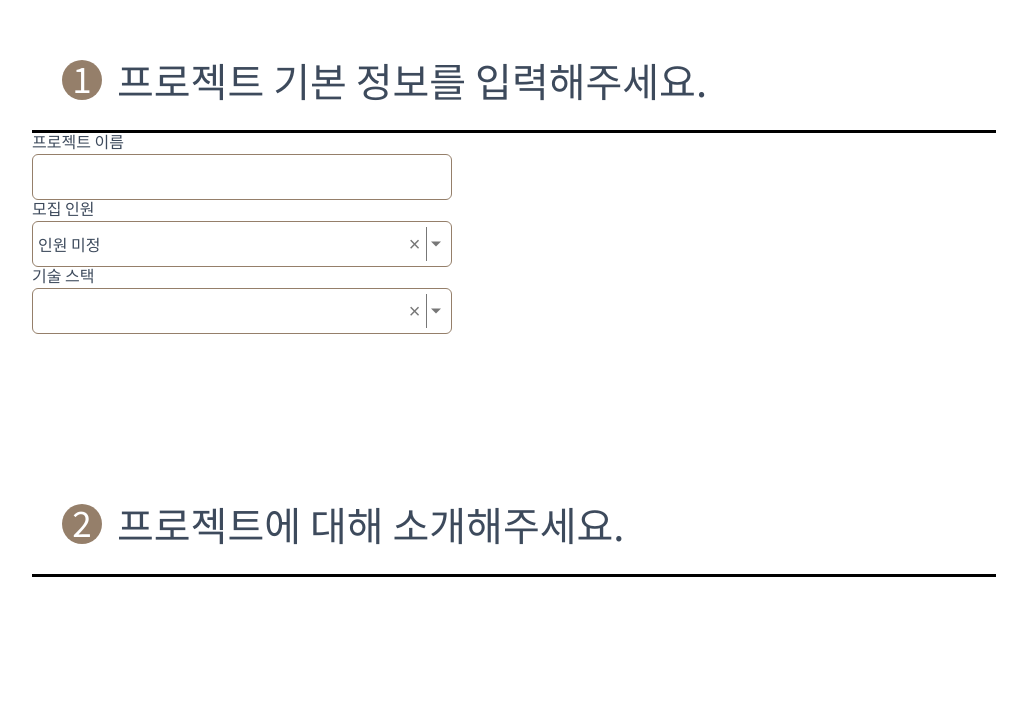
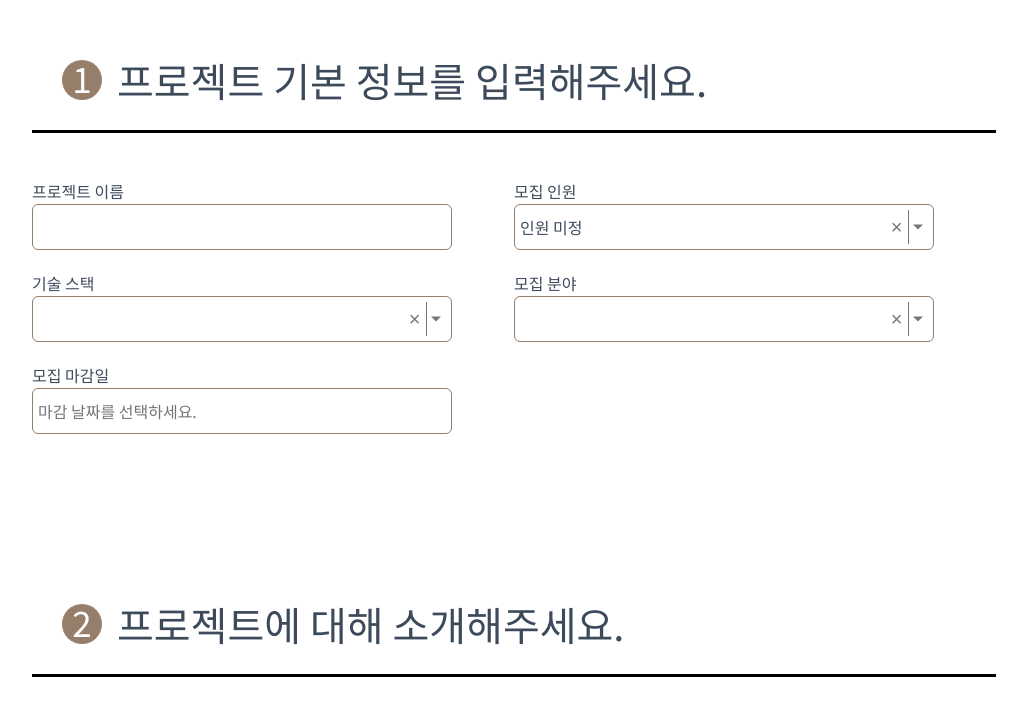
Before and after one commit to Team13-MoaMoa/frontend, a Next.js app: page /write in a window 1280 px wide. Shown: the top 716 px of the page, without its empty margins (126-1153 px from the left). Built offline with nearby package versions, Linux system fonts and the light colour scheme.

Commit message:
feat : 모집 마감일 입력 input 개발

```diff
--- a/package.json
+++ b/package.json
@@ -15,12 +15,16 @@
     "@emotion/styled": "^11.10.6",
     "@types/node": "18.15.5",
     "@types/react": "18.0.28",
+    "@types/react-datepicker": "^4.10.0",
     "@types/react-dom": "18.0.11",
+    "date-fns": "^2.29.3",
     "eslint": "8.36.0",
     "eslint-config-next": "13.2.4",
     "next": "13.2.4",
     "react": "18.2.0",
+    "react-datepicker": "^4.11.0",
     "react-dom": "18.2.0",
+    "sass": "^1.61.0",
     "typescript": "5.0.2"
   },
   "devDependencies": {
--- /dev/null
+++ b/src/components/Calendar/index.tsx
@@ -0,0 +1,125 @@
+import styled from '@emotion/styled';
+import { useState } from 'react';
+import DatePicker from 'react-datepicker';
+import 'react-datepicker/dist/react-datepicker.css';
+import { getMonth, getYear } from 'date-fns';
+import { ko } from 'date-fns/locale';
+import styles from './styles.module.scss';
+
+const YEARS = Array.from(
+  { length: getYear(new Date()) + 1 - 2000 },
+  (_, i) => getYear(new Date()) + i
+);
+const MONTHS = [
+  'January',
+  'February',
+  'March',
+  'April',
+  'May',
+  'June',
+  'July',
+  'August',
+  'September',
+  'October',
+  'November',
+  'December',
+];
+
+export default function CalendarInput() {
+  const [value, onChange] = useState<Date | null>();
+
+  return (
+    <CustomCalendar
+      selected={value || null}
+      shouldCloseOnSelect
+      onChange={(date: Date) => onChange(date)}
+      onChangeRaw={(e) => e.preventDefault()}
+      onFocus={(e) => e.target.blur()}
+      dateFormat="yyyy-MM-dd"
+      locale={ko}
+      minDate={new Date()}
+      showPopperArrow={false}
+      placeholderText="마감 날짜를 선택하세요."
+      calendarClassName={styles.calenderWrapper}
+      dayClassName={(d) =>
+        value && d.getDate() === value!.getDate()
+          ? styles.selectedDay
+          : styles.unselectedDay
+      }
+      className={styles.datePicker}
+      renderCustomHeader={({
+        date,
+        changeYear,
+        decreaseMonth,
+        increaseMonth,
+        prevMonthButtonDisabled,
+        nextMonthButtonDisabled,
+      }) => (
+        <div className={styles.customHeaderContainer}>
+          <div>
+            <span className={styles.month}>{MONTHS[getMonth(date)]}</span>
+            <select
+              value={getYear(date)}
+              className={styles.year}
+              onChange={({ target: { value } }) => changeYear(+value)}
+            >
+              {YEARS.map((option) => (
+                <option key={option} value={option}>
+                  {option}
+                </option>
+              ))}
+            </select>
+          </div>
+          <div>
+            <button
+              type="button"
+              onClick={decreaseMonth}
+              className={styles.monthButton}
+              disabled={prevMonthButtonDisabled}
+            >
+              {/* <LeftArrow fill='#ffffff' /> */}
+              <p>&lt;</p>
+            </button>
+            <button
+              type="button"
+              onClick={increaseMonth}
+              className={styles.monthButton}
+              disabled={nextMonthButtonDisabled}
+            >
+              {/* <RightArrow fill='#ffffff' /> */}
+              <p>&gt;</p>
+            </button>
+          </div>
+        </div>
+      )}
+    />
+  );
+}
+
+// const Container = styled.div`
+//   height: 4.6rem;
+//   border: 1px solid ${(props) => props.theme.main_brown};
+//   border-radius: 6px;
+//   padding: 0.5em;
+//   outline: none;
+//   font-size: 1.6rem;
+//   color: ${(props) => props.theme.text_color};
+//   & input {
+//     color: ${(props) => props.theme.text_color};
+//   }
+// `;
+const CustomCalendar = styled(DatePicker)`
+  width: 100%;
+  height: 4.6rem;
+  display: flex;
+  align-items: center;
+  border: 1px solid ${(props) => props.theme.main_brown};
+  border-radius: 6px;
+  background-color: transparent;
+  color: ${(props) => props.theme.text_color};
+  padding: 0 0.5rem;
+  cursor: pointer;
+  &:focus {
+    border-width: 2px;
+  }
+`;
--- /dev/null
+++ b/src/components/Calendar/styles.module.scss
@@ -0,0 +1,79 @@
+.customHeaderContainer {
+  display: flex;
+  justify-content: space-between;
+  align-items: center;
+  background-color: white;
+  height: 100%;
+  margin-top: 0.8rem;
+  padding: 0 1.2rem 0 2.4rem;
+
+  .month {
+    font-size: 1.6rem;
+    font-weight: 500;
+  }
+
+  .year {
+    // background-color: colors.$BG_COLOR;
+    // color: colors.$WHITE;
+    border: none;
+    font-size: 1.6rem;
+    font-weight: 500;
+    padding-right: 0.5rem;
+    cursor: pointer;
+    font-family: 'Noto Sans KR', serif;
+  }
+
+  .monthButton {
+    width: 3.4rem;
+    height: 3.4rem;
+    padding: 0.5rem;
+    border-radius: 50%;
+
+    + .monthButton {
+      margin-left: 2.4rem;
+    }
+
+    &:hover {
+      // background-color: rgba(colors.$WHITE, 0.08);
+    }
+
+    &:disabled {
+      cursor: default;
+      // background-color: colors.$BG_COLOR;
+
+      svg {
+        fill: #575757;
+      }
+    }
+  }
+}
+
+.calenderWrapper {
+  // background-color: colors.$BG_COLOR;
+  // color: colors.$WHITE;
+}
+
+.selectedDay,
+.unselectedDay {
+  // color: colors.$WHITE;
+  padding: 0.3rem 0.1rem 0 0;
+  width: 3.6rem;
+  height: 3.6rem;
+}
+
+.selectedDay {
+  // background-color: colors.$ORANGE;
+  border-radius: 50%;
+
+  &:hover {
+    border-radius: 50%;
+    background-color: #c27101;
+  }
+}
+
+.unselectedDay {
+  &:hover {
+    border-radius: 50%;
+    // background-color: rgba(colors.$WHITE, 0.08);
+  }
+}
--- a/src/components/Select/index.tsx
+++ b/src/components/Select/index.tsx
@@ -181,6 +181,9 @@ const OptionBadge = styled.button`
   color: ${(props) => props.theme.text_color};
   background: #f9fafb;
   outline: none;
+  ${(props) => props.theme.mq.mobile} {
+    zoom: 0.5;
+  }
   &:hover,
   &:focus {
     background-color: hsl(0, 100%, 95%);
--- a/src/pages/write/index.tsx
+++ b/src/pages/write/index.tsx
@@ -2,6 +2,7 @@ import React, { useState } from 'react';
 import * as S from './styles';
 import Select from '@/components/Select';
 import { SelectOption } from '@/types/select';
+import CalendarInput from '@/components/Calendar';
 
 const MemberOptions: SelectOption[] = [
   { label: '인원 미정', value: '1' },
@@ -19,12 +20,21 @@ const StackOptions: SelectOption[] = [
   { label: 'Angular', value: 'Angular' },
   { label: 'Svelte', value: 'Svelt' },
 ];
+const PartOptions: SelectOption[] = [
+  { label: '프론트엔드', value: 'FE' },
+  { label: '백엔드', value: 'BE' },
+  { label: '디자이너', value: 'Designer' },
+  { label: '기획', value: 'planner' },
+  { label: '마케팅', value: 'Marketing' },
+  { label: 'AI', value: 'AI' },
+];
 
 export default function Write() {
   const [member, setMember] = useState<SelectOption | undefined>(
     MemberOptions[0]
   );
   const [stack, setStack] = useState<SelectOption[]>([]);
+  const [part, setPart] = useState<SelectOption[]>([]);
   return (
     <S.WriteWrapper>
       <S.Section>
@@ -32,7 +42,7 @@ export default function Write() {
           <span>1</span>
           <h1>프로젝트 기본 정보를 입력해주세요.</h1>
         </S.SectionTitle>
-        <div>
+        <S.SectionContent>
           {/* TODO: 기본정보 폼 받기 */}
           <S.InputWrapper>
             <label htmlFor="name">프로젝트 이름</label>
@@ -55,7 +65,20 @@ export default function Write() {
               onChange={(o) => setStack(o)}
             />
           </S.InputWrapper>
-        </div>
+          <S.InputWrapper>
+            <label>모집 분야</label>
+            <Select
+              multiple
+              options={PartOptions}
+              value={part}
+              onChange={(o) => setPart(o)}
+            />
+          </S.InputWrapper>
+          <S.InputWrapper>
+            <label>모집 마감일</label>
+            <CalendarInput />
+          </S.InputWrapper>
+        </S.SectionContent>
       </S.Section>
       <S.Section>
         <S.SectionTitle>
--- a/src/pages/write/styles.tsx
+++ b/src/pages/write/styles.tsx
@@ -60,3 +60,10 @@ export const InputWrapper = styled.div`
     color: ${(props) => props.theme.text_color};
   }
 `;
+
+export const SectionContent = styled.div`
+  display: grid;
+  grid-template-columns: repeat(auto-fit, minmax(42rem, 1fr));
+  margin-top: 5rem;
+  row-gap: 2.5rem;
+`;
```
Also changed, not shown: 1 other file (tests, documents, lock files or other folders).
